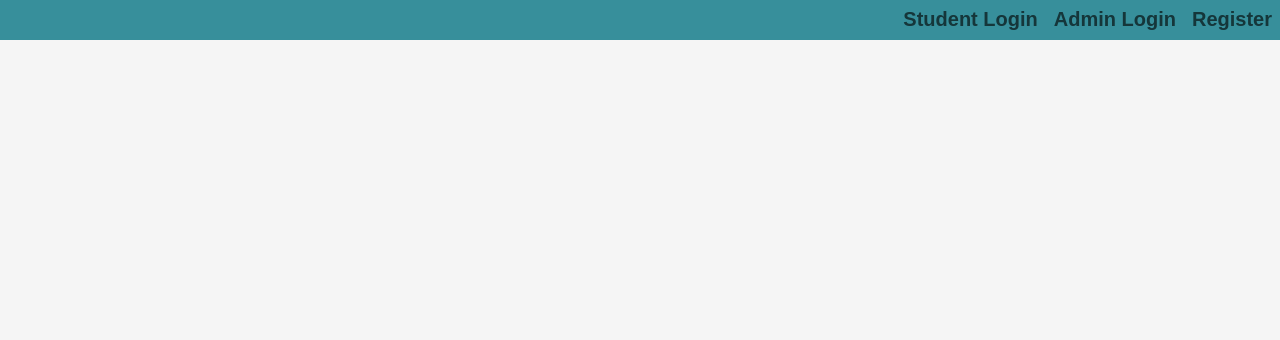
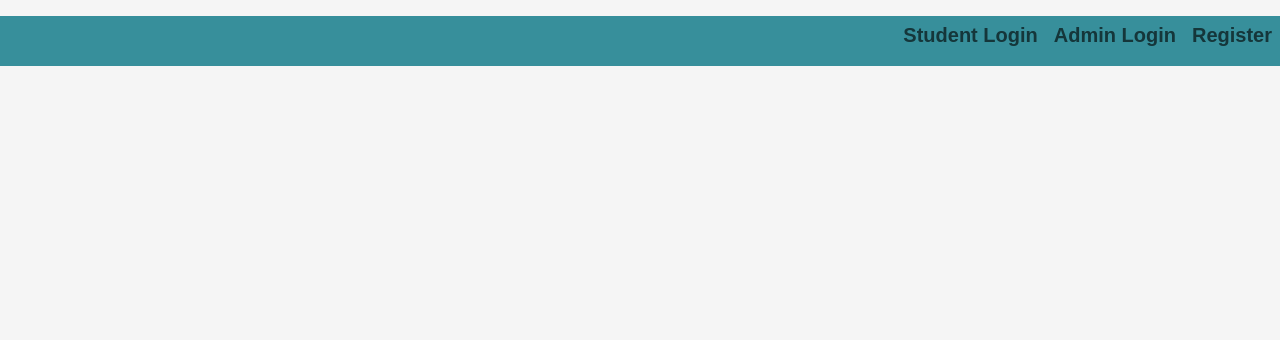
Before and after one commit to gaurav3210/SphinxPortal, a Django app: page /home/ in a window 1280 px wide. Shown: the part 140-480 px from the top of the page. Run offline with Django 3.2, Linux system fonts and the light colour scheme; some web fonts are replaced.

```diff
--- a/register/static/register/css/base.css
+++ b/register/static/register/css/base.css
@@ -1,7 +1,9 @@
 #nav-bar{
-    margin: -16px 0px 0px 0px;
+    top: 0px;
+    left: 0px;
+    right:  0px;
     background-color: #378F9B;
-    height: 40px;
+    height: 50px;
     width: 100%;
 }
 
--- a/register/templates/base.html
+++ b/register/templates/base.html
@@ -1,14 +1,14 @@
 {% load i18n %}
 <!DOCTYPE html>
 <html lang="en">
-
+{% load staticfiles %}
 <head>
-    <link rel="stylesheet" href="{{ base.css }}style.css" />
+    <link rel="stylesheet" href="{% static 'register/css/base.css' %}" >
     <title>{% block title %}User test{% endblock %}</title>
 </head>
 
 <body>
-    <div id="header">
+    <div id="nav-bar">
     {% block header %}
     {% if user.is_authenticated %}
         {% trans "Logged in" %}: {{ user.username }}
```
